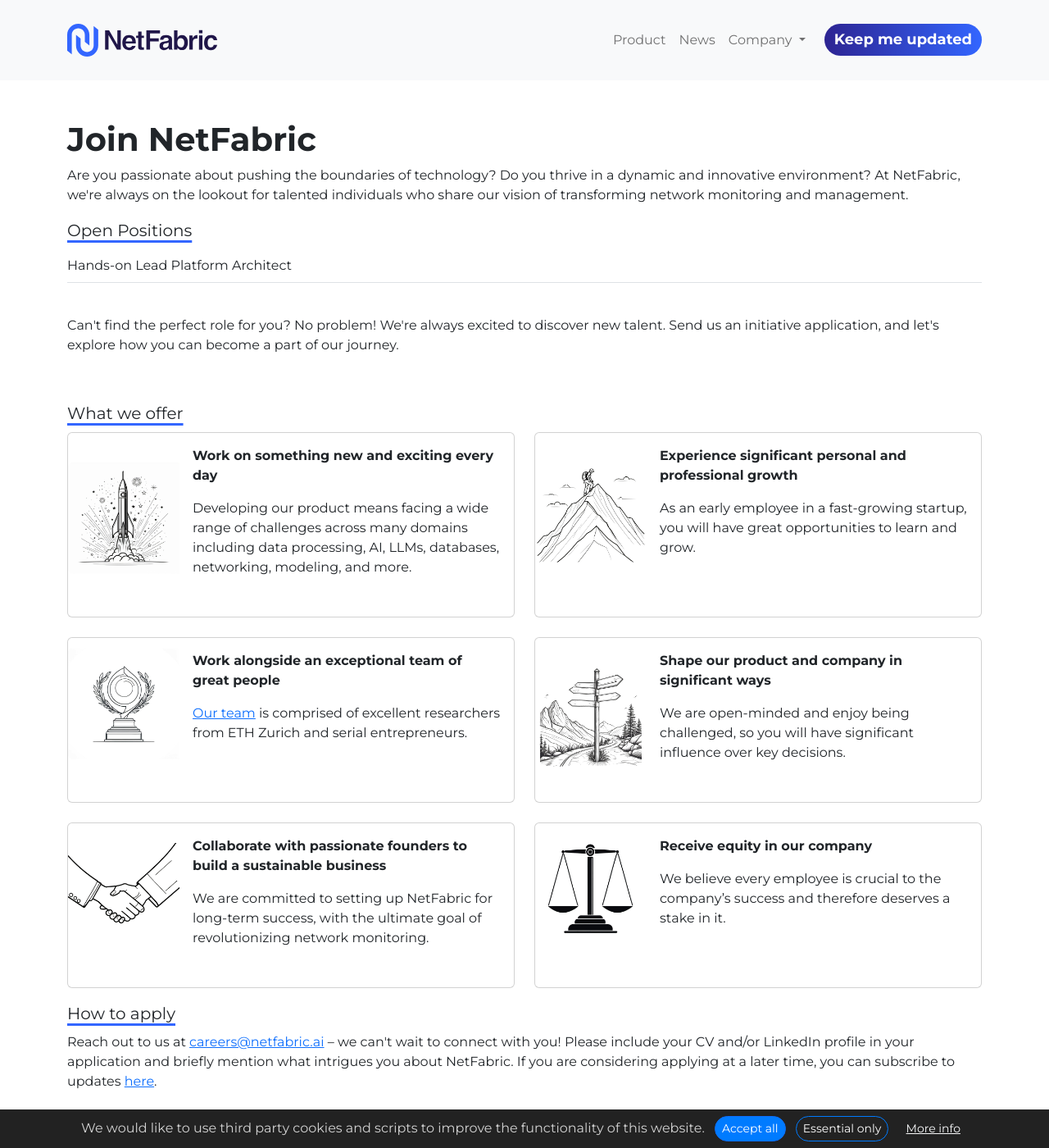
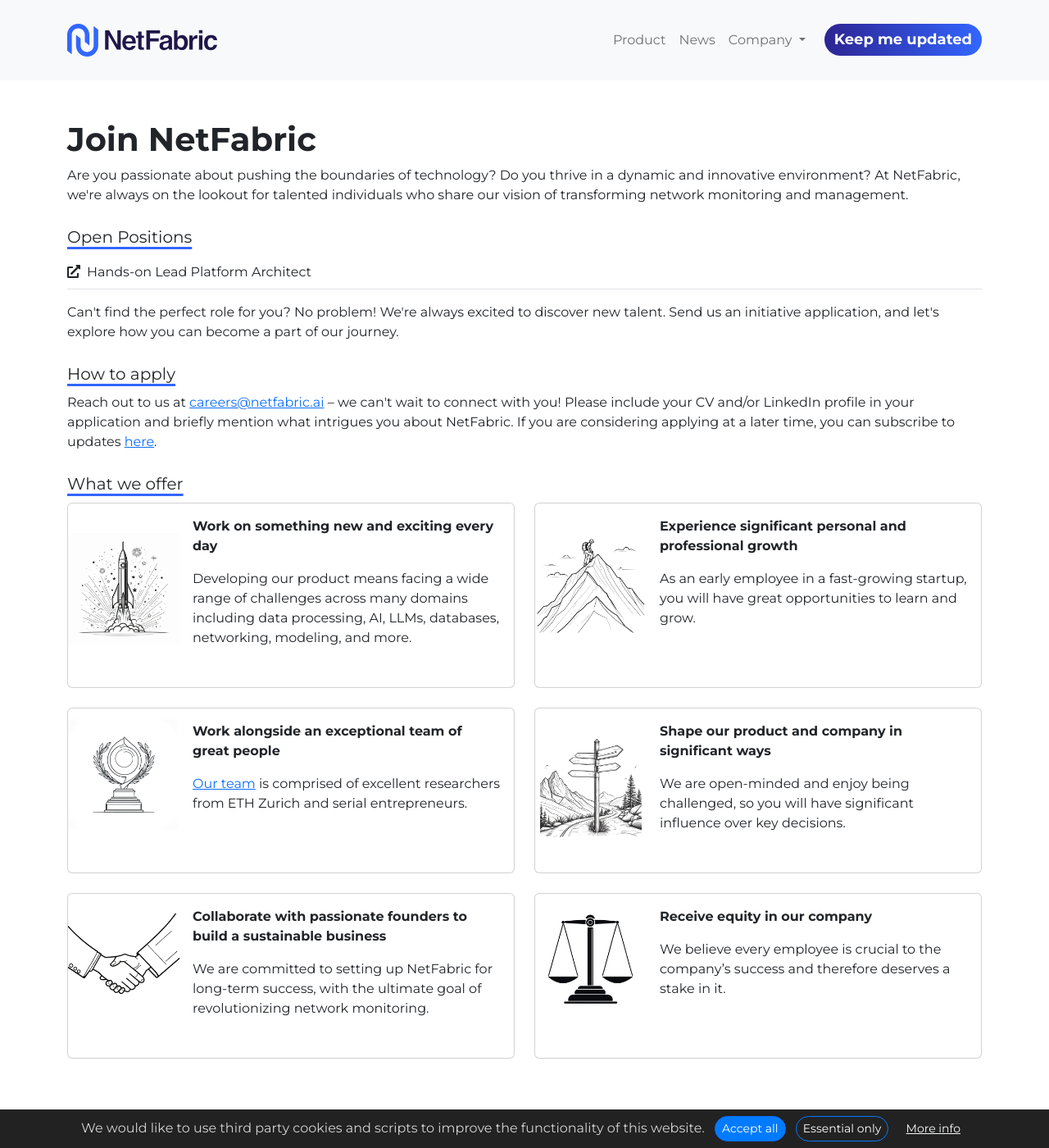
Before and after one commit to NetFabric-AI/NetFabric-AI.github.io, a Jekyll site: the page built from company/careers.html, in a window 1280 px wide and 1400 px high. Shown: the whole window at 82% size. Built offline with Jekyll 4.4.1, drawn with Linux system fonts in a browser that asks for light colours.

Commit message:
emphasize open job links

```diff
--- a/company/careers.html
+++ b/company/careers.html
@@ -24,7 +24,7 @@
     }
 </style>
 <p>Are you passionate about pushing the boundaries of technology? Do you thrive in a dynamic and innovative environment? At NetFabric, we're always on the lookout for talented individuals who share our vision of transforming network monitoring and management.</p>
-<p>
+<p class="mb-4">
     <h3>Open Positions</h3>
     <table class="table job-table">
         <tbody>
@@ -35,16 +35,25 @@
             {% endif %}
             {% for job in site.jobs %}
             <tr>
-                <td><a href="{{ job.url }}">{{ job.title }}</a></td>
+                <td><a href="{{ job.url }}"><i class="fas fa-external-link-alt me-2"></i>{{ job.title }}</a></td>
             </tr>
             {% endfor %}
         </tbody>
     </table>
 </p>
-<br>
 <p>Can't find the perfect role for you? No problem! We're always excited to discover new talent. Send us an initiative application, and let's explore how you can become a part of our journey.</p>
-</p><br>
-<p>
+</p>
+<p class="mb-4">
+    <h3>How to apply</h3>
+    <p>
+        Reach out to us at <mail to="careers" addBody="true"></mail> – we can't wait to connect with you!
+
+        Please include your CV and/or LinkedIn profile in your application and briefly mention what intrigues you about NetFabric.
+
+        If you are considering applying at a later time, you can subscribe to updates <a href="{{ site.baseurl }}contact/?updateType=employee">here</a>.
+    </p>
+</p>
+<p class="mb-4">
     <h3>What we offer</h3>
 
     <div class="row row-cols-md-2 row-cols-1 g-4">
@@ -67,14 +76,3 @@
         {% endfor %}
     </div>
 </p>
-<p>
-    <h3>How to apply</h3>
-    <br>
-    <p>
-        Reach out to us at <mail to="careers" addBody="true"></mail> – we can't wait to connect with you!
-
-        Please include your CV and/or LinkedIn profile in your application and briefly mention what intrigues you about NetFabric.
-
-        If you are considering applying at a later time, you can subscribe to updates <a href="{{ site.baseurl }}contact/?updateType=employee">here</a>.
-    </p>
-</p>
```
